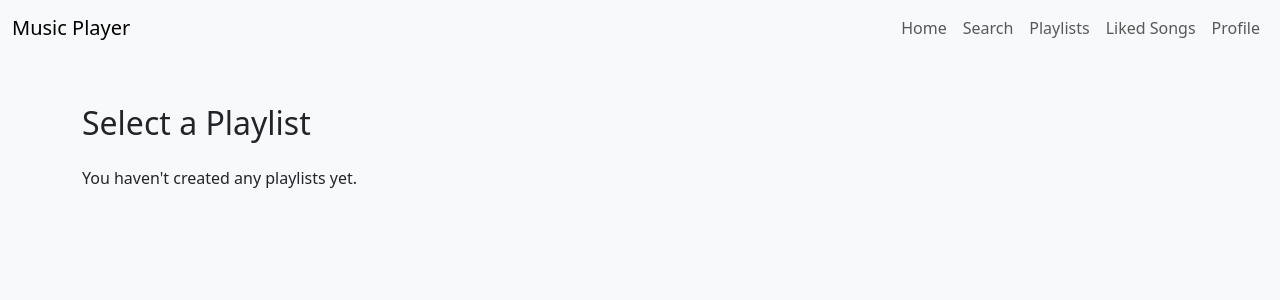
After one commit to shivanipatel1104/cse412_project, a Flask app: page /playlist_select/ in a window 1280 px wide. The commit adds this page. Shown: the top 300 px of the page. Run offline with Flask 3, Linux system fonts and the light colour scheme; data that the repository does not hold is empty; some libraries are stand-ins or nearby versions.

Commit message:
Can now add a song to playlist

```diff
--- a/app.py
+++ b/app.py
@@ -7,6 +7,7 @@ from playlist_page import playlist_page
 from search_page import search_page
 from liked_songs_page import liked_songs_page
 from profile_page import profile_page
+from playlist_select_page import playlist_select_page
 import secrets
 
 
@@ -23,6 +24,7 @@ app.register_blueprint(playlist_page, url_prefix='/playlist')
 app.register_blueprint(search_page, url_prefix='/search')
 app.register_blueprint(liked_songs_page, url_prefix='/liked_songs')
 app.register_blueprint(profile_page, url_prefix='/profile')
+app.register_blueprint(playlist_select_page, url_prefix='/playlist_select')
 
 if __name__ == '__main__':
     app.run(debug=True)
--- /dev/null
+++ b/playlist_select_page.py
@@ -0,0 +1,54 @@
+from flask import Blueprint, render_template, request, redirect, url_for, session
+from database import get_db_connection
+import psycopg2
+
+playlist_select_page = Blueprint('playlist_select_page', __name__)
+
+# Show list of playlists that user is author of
+# (user can only add songs to playlists they created)
+@playlist_select_page.route('/', methods=['GET'])
+def show_playlists():
+	try:
+		user_id = session.get('user_id')
+
+		conn = get_db_connection()
+		with conn.cursor() as cur:
+			query = """
+				SELECT p_playlistID, p_playlistname
+				FROM playlist
+				WHERE p_author_userid = %s
+			"""
+			cur.execute(query, (user_id,))
+			playlists = cur.fetchall()
+
+	except Exception as e:
+		mess = f'Error when handling request: {str(e)}'
+		return render_template('playlist_select.html', error=mess)
+
+	return render_template('playlist_select.html', playlists=playlists)
+
+# Add song to playlist, and redirect user to playlist list page to see that the
+# song has been added
+@playlist_select_page.route('/playlist_selected', methods=['POST'])
+def playlist_selected():
+	try:
+		playlist_id = request.form.get('playlist_id')
+		song_id = session.get('song_id')
+
+		if not song_id:
+			return render_template('playlist_select.html', error='Error with song id session')
+
+		conn = get_db_connection()
+		with conn.cursor() as cur:
+			query = """
+				INSERT INTO playlistsongs (ps_playlistID, ps_songID)
+				VALUES (%s, %s)
+			"""
+			cur.execute(query, (playlist_id, song_id))
+			conn.commit()
+
+	except Exception as e:
+		mess = f'Error when handling request: {str(e)}'
+		return render_template('playlist_select.html', error=mess)
+
+	return redirect(url_for('playlist_list_page.user_playlists'))
--- /dev/null
+++ b/templates/playlist_select.html
@@ -0,0 +1,54 @@
+<!DOCTYPE html>
+<html>
+<head>
+    <title>Select Playlist</title>
+    <link href="https://cdn.jsdelivr.net/npm/bootstrap@5.3.3/dist/css/bootstrap.min.css" rel="stylesheet">
+</head>
+<body class="bg-light">
+
+<nav class="navbar navbar-expand-lg navbar-light bg-light">
+    <div class="container-fluid">
+        <a class="navbar-brand">Music Player</a>
+        <button class="navbar-toggler" type="button" data-bs-toggle="collapse" data-bs-target="#navbarNav"
+                aria-controls="navbarNav" aria-expanded="false" aria-label="Toggle navigation">
+            <span class="navbar-toggler-icon"></span>
+        </button>
+        <div class="collapse navbar-collapse" id="navbarNav">
+            <ul class="navbar-nav ms-auto">
+                <li class="nav-item"><a class="nav-link" href="{{ url_for('home_page.home') }}">Home</a></li>
+                <li class="nav-item"><a class="nav-link" href="{{ url_for('search_page.song_search') }}">Search</a></li>
+                <li class="nav-item"><a class="nav-link" href="{{ url_for('playlist_list_page.user_playlists') }}">Playlists</a></li>
+                <li class="nav-item"><a class="nav-link" href="{{ url_for('liked_songs_page.liked_songs') }}">Liked Songs</a></li>
+                <li class="nav-item"><a class="nav-link" href="{{ url_for('profile_page.profile') }}">Profile</a></li>
+            </ul>
+        </div>
+    </div>
+</nav>
+
+<div class="container py-5">
+    <h2 class="mb-4">Select a Playlist</h2>
+
+    {% if error %}
+        <div class="alert alert-danger">{{ error }}</div>
+    {% endif %}
+
+    {% if playlists %}
+        <form method="post" action="{{ url_for('playlist_select_page.playlist_selected') }}">
+            <div class="mb-3">
+                <label for="playlist_id" class="form-label">Choose a playlist to add the song to:</label>
+                <select name="playlist_id" id="playlist_id" class="form-select" required>
+                    {% for playlist in playlists %}
+                        <option value="{{ playlist[0] }}">{{ playlist[1] }}</option>
+                    {% endfor %}
+                </select>
+            </div>
+            <button type="submit" class="btn btn-success">Add Song to Playlist</button>
+        </form>
+    {% else %}
+        <p>You haven't created any playlists yet.</p>
+    {% endif %}
+</div>
+
+<script src="https://cdn.jsdelivr.net/npm/bootstrap@5.3.3/dist/js/bootstrap.bundle.min.js"></script>
+</body>
+</html>
--- a/templates/search.html
+++ b/templates/search.html
@@ -64,13 +64,13 @@
                 <tbody>
                     {% for song in songs %}
                     <tr>
-                        <td>{{ song[0] }}</td>
                         <td>{{ song[1] }}</td>
                         <td>{{ song[2] }}</td>
                         <td>{{ song[3] }}</td>
                         <td>{{ song[4] }}</td>
+                        <td>{{ song[5] }}</td>
                         <td>
-                            <form method="post">
+                            <form method="post" action="{{ url_for('search_page.add_to_playlist') }}">
                                 <input type="hidden" name="song_id" value="{{ song[0] }}">
                                 <button type="submit" name="action" value="select_playlist" class="btn btn-outline-primary btn-sm">Add to Playlist</button>
                             </form>
```
Also changed, not shown: playlist_page.py (+5 -3 lines), search_page.py (+19 -1 lines).
